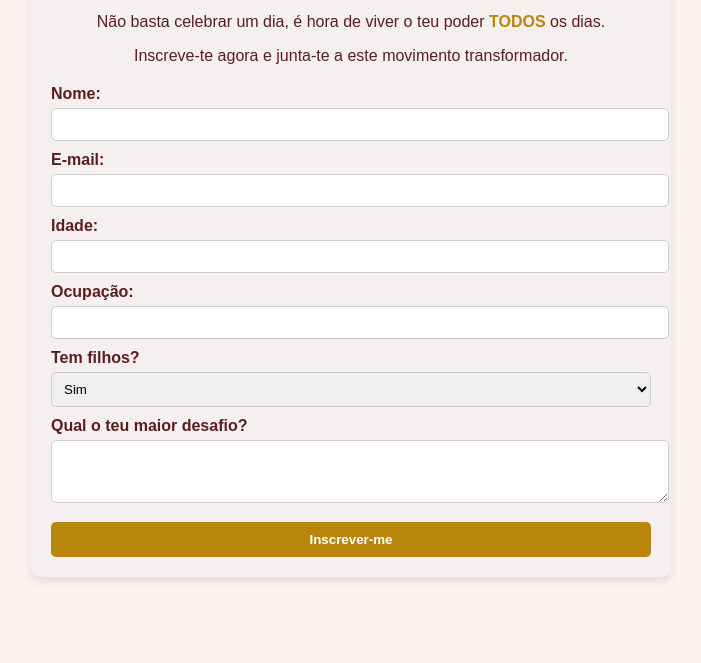
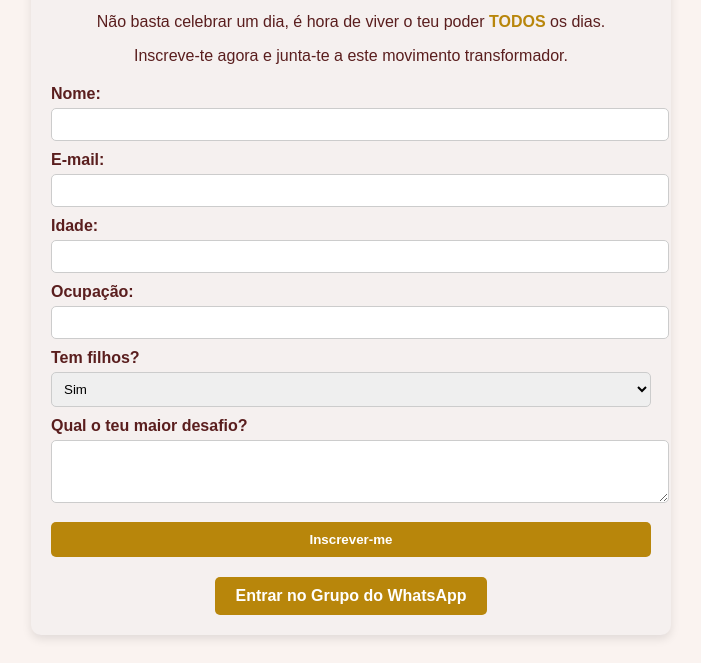
Before and after one commit to anamulhermedicina/Despertar-da-Deusa, a plain HTML site: page index.html in a window 1280 px wide. Shown: the part 150-813 px from the top of the page, without its empty margins (289-990 px from the left). Drawn offline with Linux system fonts and the light colour scheme.

Commit message:
Update index.html

```diff
--- a/index.html
+++ b/index.html
@@ -24,7 +24,7 @@
             font-size: 2em;
             color: #B8860B;
         }
-        .cta-button {
+        .cta-button, .whatsapp-button {
             display: inline-block;
             background-color: #B8860B;
             color: #FFFFFF;
@@ -34,7 +34,7 @@
             margin-top: 20px;
             font-weight: bold;
         }
-        .cta-button:hover {
+        .cta-button:hover, .whatsapp-button:hover {
             background-color: #A07308;
         }
         .highlight {
@@ -104,6 +104,8 @@
 
             <button type="submit">Inscrever-me</button>
         </form>
+
+        <a href="https://chat.whatsapp.com/TEULINKDOGRUPO" class="whatsapp-button">Entrar no Grupo do WhatsApp</a>
     </div>
 </body>
 </html>
```
